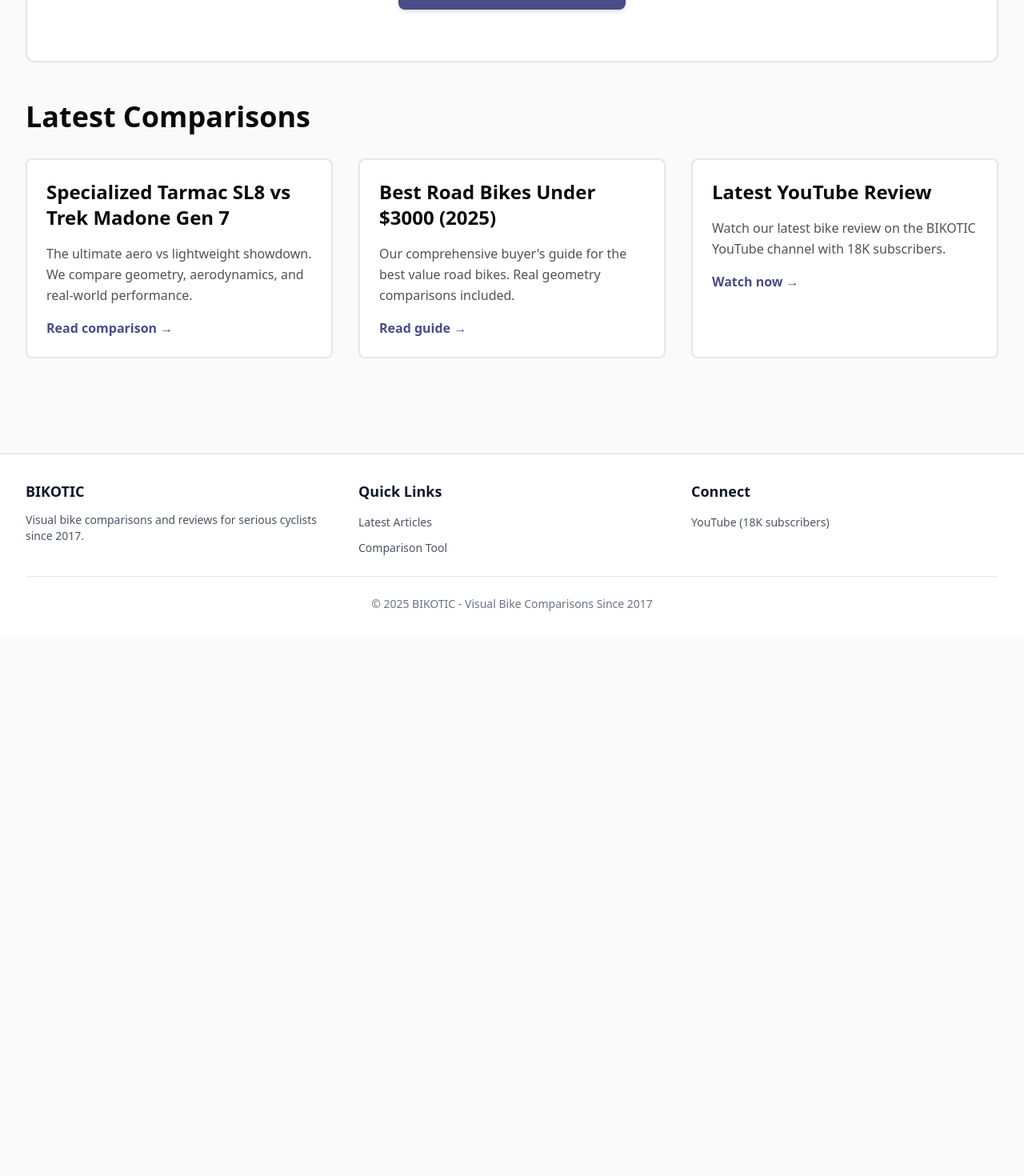
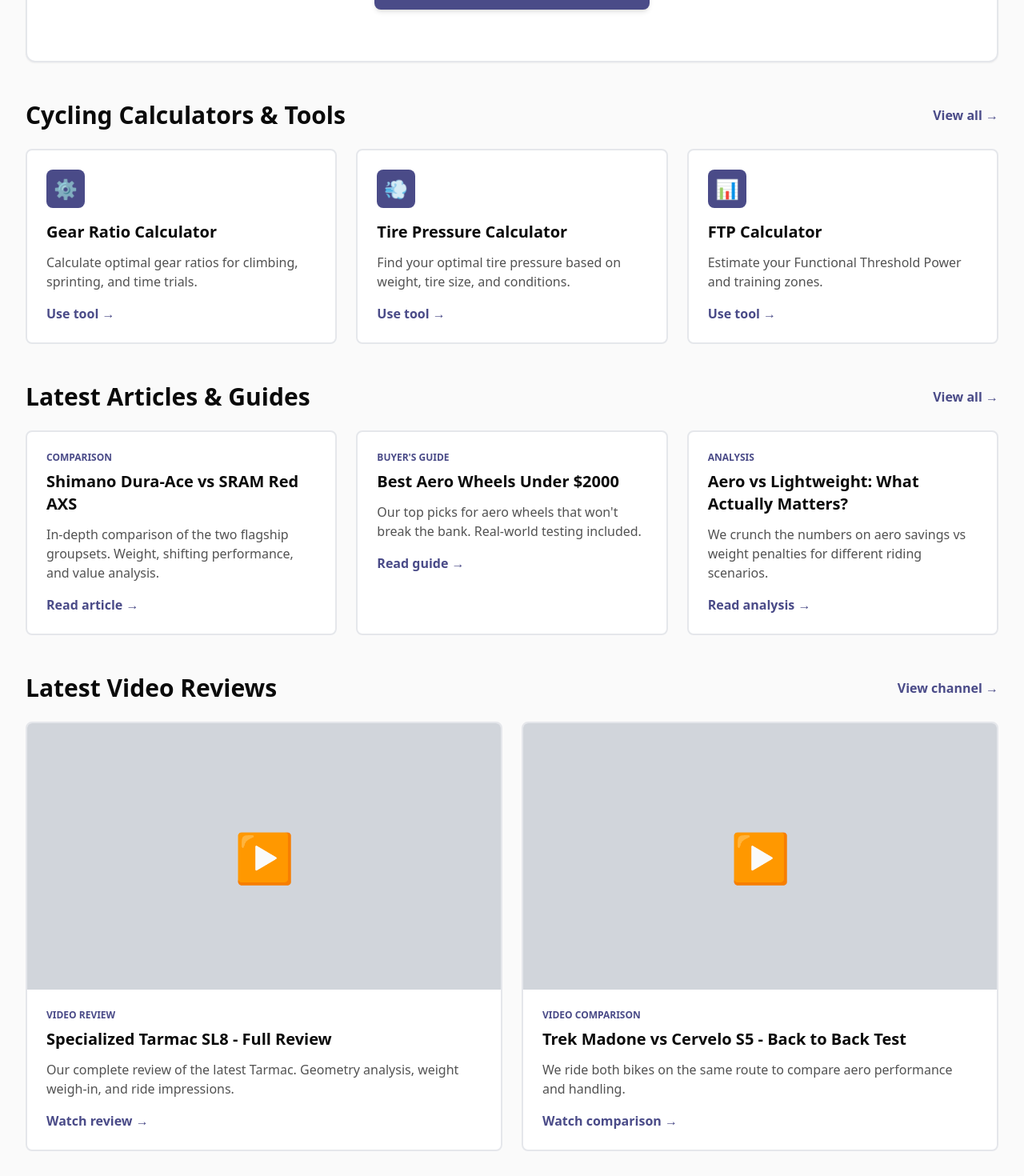
Before and after one commit to maccavamzoo/bikotic-genesis, a Next.js app: page / in a window 1280 px wide. Shown: the part 380-1850 px from the top of the page at 80% size. Before the commit the page ends 1177 px from the top, so only its background shows below. Built offline with nearby package versions, Linux system fonts and the light colour scheme.

Commit message:
Update page.tsx

```diff
--- a/app/page.tsx
+++ b/app/page.tsx
@@ -4,65 +4,188 @@ export default function Home() {
       <div className="max-w-7xl mx-auto">
 
         {/* Hero Section */}
-        <section className="bg-white border-2 border-gray-200 p-8 md:p-12 lg:p-16 rounded-xl mb-8 md:mb-12 text-center shadow-sm">
+        <section className="bg-white border-2 border-gray-200 p-8 md:p-12 lg:p-16 rounded-xl mb-12 text-center shadow-sm">
           <h1 className="text-3xl md:text-4xl lg:text-5xl mb-4 text-[#0a0a0a] font-bold">
-            Compare Bikes Visually
+            Visual Bike Comparisons & Pro Tools
           </h1>
           <p className="text-lg md:text-xl mb-6 md:mb-8 text-[#525252] max-w-3xl mx-auto">
-            The ultimate tool for visual bike comparisons. See real geometry differences, fade between models, and make informed decisions.
+            Compare bikes visually, use professional cycling calculators, and read expert reviews from our YouTube channel.
           </p>
-          <button className="bg-bikotic-blue text-white border-none px-6 md:px-8 py-3 md:py-4 text-base md:text-lg font-bold rounded-lg cursor-pointer hover:bg-bikotic-blue-dark transition-colors shadow-md">
-            Launch Comparison Tool
+          <button className="bg-bikotic-blue text-white border-none px-8 py-4 text-lg font-bold rounded-lg cursor-pointer hover:bg-bikotic-blue-dark transition-colors shadow-md">
+            Launch Visual Comparison Tool
           </button>
         </section>
 
-        {/* Featured Content */}
-        <section>
-          <h2 className="text-2xl md:text-3xl lg:text-4xl mb-6 md:mb-8 text-[#0a0a0a] font-bold">
-            Latest Comparisons
-          </h2>
+        {/* Cycling Tools Section */}
+        <section className="mb-12">
+          <div className="flex items-center justify-between mb-6">
+            <h2 className="text-2xl md:text-3xl text-[#0a0a0a] font-bold">
+              Cycling Calculators & Tools
+            </h2>
+            <a href="/tools" className="text-bikotic-blue font-semibold hover:underline">
+              View all →
+            </a>
+          </div>
 
-          <div className="grid grid-cols-1 md:grid-cols-2 lg:grid-cols-3 gap-6 md:gap-8">
+          <div className="grid grid-cols-1 md:grid-cols-3 gap-6">
+            {/* Tool Card 1 */}
+            <article className="bg-white border-2 border-gray-200 rounded-lg p-6 hover:border-bikotic-blue hover:shadow-lg transition-all">
+              <div className="w-12 h-12 bg-bikotic-blue rounded-lg flex items-center justify-center mb-4">
+                <span className="text-white text-2xl font-bold">⚙️</span>
+              </div>
+              <h3 className="text-xl font-bold mb-3 text-[#0a0a0a]">
+                Gear Ratio Calculator
+              </h3>
+              <p className="text-[#525252] mb-4">
+                Calculate optimal gear ratios for climbing, sprinting, and time trials.
+              </p>
+              <a href="/tools/gear-calculator" className="text-bikotic-blue font-semibold hover:underline">
+                Use tool →
+              </a>
+            </article>
+
+            {/* Tool Card 2 */}
+            <article className="bg-white border-2 border-gray-200 rounded-lg p-6 hover:border-bikotic-blue hover:shadow-lg transition-all">
+              <div className="w-12 h-12 bg-bikotic-blue rounded-lg flex items-center justify-center mb-4">
+                <span className="text-white text-2xl font-bold">💨</span>
+              </div>
+              <h3 className="text-xl font-bold mb-3 text-[#0a0a0a]">
+                Tire Pressure Calculator
+              </h3>
+              <p className="text-[#525252] mb-4">
+                Find your optimal tire pressure based on weight, tire size, and conditions.
+              </p>
+              <a href="/tools/tire-pressure" className="text-bikotic-blue font-semibold hover:underline">
+                Use tool →
+              </a>
+            </article>
+
+            {/* Tool Card 3 */}
+            <article className="bg-white border-2 border-gray-200 rounded-lg p-6 hover:border-bikotic-blue hover:shadow-lg transition-all">
+              <div className="w-12 h-12 bg-bikotic-blue rounded-lg flex items-center justify-center mb-4">
+                <span className="text-white text-2xl font-bold">📊</span>
+              </div>
+              <h3 className="text-xl font-bold mb-3 text-[#0a0a0a]">
+                FTP Calculator
+              </h3>
+              <p className="text-[#525252] mb-4">
+                Estimate your Functional Threshold Power and training zones.
+              </p>
+              <a href="/tools/ftp-calculator" className="text-bikotic-blue font-semibold hover:underline">
+                Use tool →
+              </a>
+            </article>
+          </div>
+        </section>
+
+        {/* Latest Articles Section */}
+        <section className="mb-12">
+          <div className="flex items-center justify-between mb-6">
+            <h2 className="text-2xl md:text-3xl text-[#0a0a0a] font-bold">
+              Latest Articles & Guides
+            </h2>
+            <a href="/articles" className="text-bikotic-blue font-semibold hover:underline">
+              View all →
+            </a>
+          </div>
+
+          <div className="grid grid-cols-1 md:grid-cols-2 lg:grid-cols-3 gap-6">
             {/* Article Card 1 */}
             <article className="bg-white border-2 border-gray-200 rounded-lg p-6 hover:border-bikotic-blue hover:shadow-lg transition-all">
-              <h3 className="text-xl md:text-2xl mb-4 text-[#0a0a0a] font-bold">
-                Specialized Tarmac SL8 vs Trek Madone Gen 7
+              <div className="text-xs text-bikotic-blue font-bold mb-2">COMPARISON</div>
+              <h3 className="text-xl font-bold mb-3 text-[#0a0a0a]">
+                Shimano Dura-Ace vs SRAM Red AXS
               </h3>
-              <p className="text-[#525252] leading-relaxed mb-4">
-                The ultimate aero vs lightweight showdown. We compare geometry, aerodynamics, and real-world performance.
+              <p className="text-[#525252] mb-4">
+                In-depth comparison of the two flagship groupsets. Weight, shifting performance, and value analysis.
               </p>
-              <a href="/articles/test-article" className="text-bikotic-blue no-underline font-semibold hover:underline">
-                Read comparison →
+              <a href="/articles/shimano-vs-sram" className="text-bikotic-blue font-semibold hover:underline">
+                Read article →
               </a>
             </article>
 
             {/* Article Card 2 */}
             <article className="bg-white border-2 border-gray-200 rounded-lg p-6 hover:border-bikotic-blue hover:shadow-lg transition-all">
-              <h3 className="text-xl md:text-2xl mb-4 text-[#0a0a0a] font-bold">
-                Best Road Bikes Under $3000 (2025)
+              <div className="text-xs text-bikotic-blue font-bold mb-2">BUYER'S GUIDE</div>
+              <h3 className="text-xl font-bold mb-3 text-[#0a0a0a]">
+                Best Aero Wheels Under $2000
               </h3>
-              <p className="text-[#525252] leading-relaxed mb-4">
-                Our comprehensive buyer's guide for the best value road bikes. Real geometry comparisons included.
+              <p className="text-[#525252] mb-4">
+                Our top picks for aero wheels that won't break the bank. Real-world testing included.
               </p>
-              <a href="#" className="text-bikotic-blue no-underline font-semibold hover:underline">
+              <a href="/articles/best-aero-wheels" className="text-bikotic-blue font-semibold hover:underline">
                 Read guide →
               </a>
             </article>
 
             {/* Article Card 3 */}
             <article className="bg-white border-2 border-gray-200 rounded-lg p-6 hover:border-bikotic-blue hover:shadow-lg transition-all">
-              <h3 className="text-xl md:text-2xl mb-4 text-[#0a0a0a] font-bold">
-                Latest YouTube Review
+              <div className="text-xs text-bikotic-blue font-bold mb-2">ANALYSIS</div>
+              <h3 className="text-xl font-bold mb-3 text-[#0a0a0a]">
+                Aero vs Lightweight: What Actually Matters?
               </h3>
-              <p className="text-[#525252] leading-relaxed mb-4">
-                Watch our latest bike review on the BIKOTIC YouTube channel with 18K subscribers.
+              <p className="text-[#525252] mb-4">
+                We crunch the numbers on aero savings vs weight penalties for different riding scenarios.
               </p>
-              <a href="#" className="text-bikotic-blue no-underline font-semibold hover:underline">
-                Watch now →
+              <a href="/articles/test-article" className="text-bikotic-blue font-semibold hover:underline">
+                Read analysis →
               </a>
             </article>
           </div>
         </section>
+
+        {/* YouTube Reviews Section */}
+        <section className="mb-12">
+          <div className="flex items-center justify-between mb-6">
+            <h2 className="text-2xl md:text-3xl text-[#0a0a0a] font-bold">
+              Latest Video Reviews
+            </h2>
+            <a href="https://youtube.com/@bikotic" target="_blank" className="text-bikotic-blue font-semibold hover:underline">
+              View channel →
+            </a>
+          </div>
+
+          <div className="grid grid-cols-1 md:grid-cols-2 gap-6">
+            {/* Video Card 1 */}
+            <article className="bg-white border-2 border-gray-200 rounded-lg overflow-hidden hover:border-bikotic-blue hover:shadow-lg transition-all">
+              <div className="aspect-video bg-gray-300 flex items-center justify-center">
+                <span className="text-6xl">▶️</span>
+              </div>
+              <div className="p-6">
+                <div className="text-xs text-bikotic-blue font-bold mb-2">VIDEO REVIEW</div>
+                <h3 className="text-xl font-bold mb-3 text-[#0a0a0a]">
+                  Specialized Tarmac SL8 - Full Review
+                </h3>
+                <p className="text-[#525252] mb-4">
+                  Our complete review of the latest Tarmac. Geometry analysis, weight weigh-in, and ride impressions.
+                </p>
+                <a href="/reviews/tarmac-sl8" className="text-bikotic-blue font-semibold hover:underline">
+                  Watch review →
+                </a>
+              </div>
+            </article>
+
+            {/* Video Card 2 */}
+            <article className="bg-white border-2 border-gray-200 rounded-lg overflow-hidden hover:border-bikotic-blue hover:shadow-lg transition-all">
+              <div className="aspect-video bg-gray-300 flex items-center justify-center">
+                <span className="text-6xl">▶️</span>
+              </div>
+              <div className="p-6">
+                <div className="text-xs text-bikotic-blue font-bold mb-2">VIDEO COMPARISON</div>
+                <h3 className="text-xl font-bold mb-3 text-[#0a0a0a]">
+                  Trek Madone vs Cervelo S5 - Back to Back Test
+                </h3>
+                <p className="text-[#525252] mb-4">
+                  We ride both bikes on the same route to compare aero performance and handling.
+                </p>
+                <a href="/reviews/madone-vs-s5" className="text-bikotic-blue font-semibold hover:underline">
+                  Watch comparison →
+                </a>
+              </div>
+            </article>
+          </div>
+        </section>
+
       </div>
     </main>
   );
```
